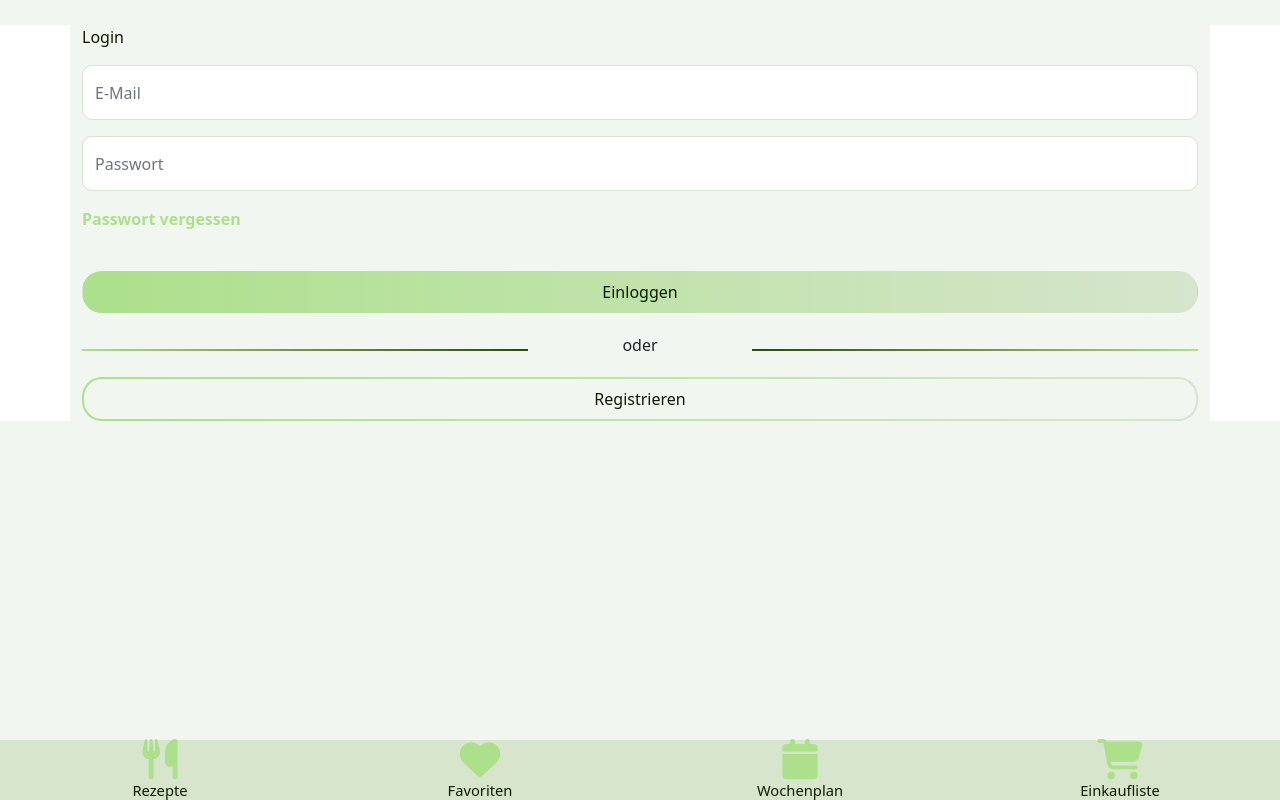
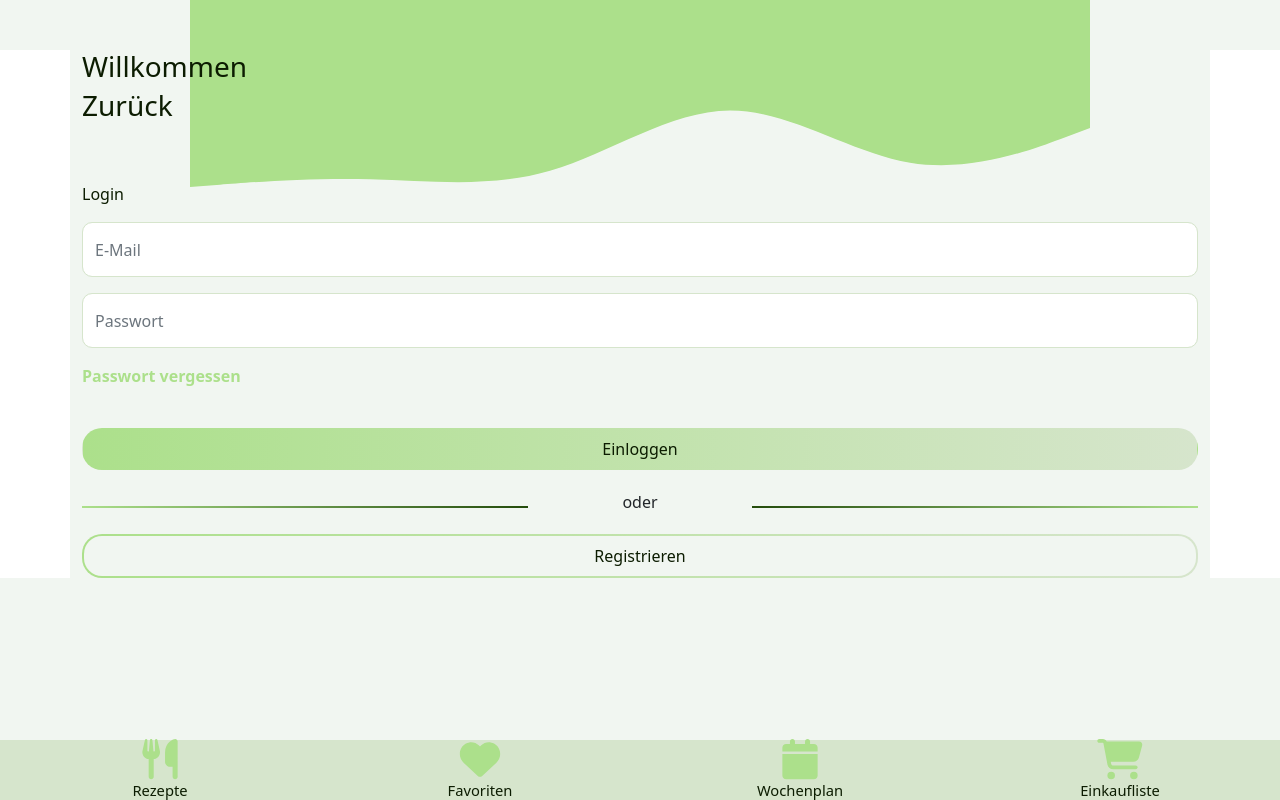
Before and after one commit to MUppenkamp/smart_cooking, a React (Create React App) app in the folder frontend/: page / in a window 1280 px wide. Both pictures are taken after a click on the element "LOGO". Built offline with nearby package versions, Linux system fonts and the light colour scheme.

Commit message:
:lipstick: Add cute svg

```diff
--- a/frontend/src/components/loginOrRegisterSite/LoginOrRegisterSite.tsx
+++ b/frontend/src/components/loginOrRegisterSite/LoginOrRegisterSite.tsx
@@ -104,7 +104,7 @@ const LoginOrRegisterSite: React.FunctionComponent<LoginSiteProps> = ({
                 </>
             );
         }
-    }
+    };
 
     const renderButtonLogin = () => {
         return (
@@ -118,8 +118,8 @@ const LoginOrRegisterSite: React.FunctionComponent<LoginSiteProps> = ({
                     Einloggen
                 </Button>
             </div>
-        )
-    }
+        );
+    };
 
     const renderButtonRegister = () => {
         return (
@@ -133,11 +133,33 @@ const LoginOrRegisterSite: React.FunctionComponent<LoginSiteProps> = ({
                     Registrieren
                 </Button>
             </div>
-        )
-    }
+        );
+    };
 
     return (
+        <>
+            <svg id='visual' viewBox='0 0 900 600' width='900' height='600'>
+                <path
+                    className='svg-path'
+                    d='M0 357L30 354.7C60 352.3 120 347.7 180 349.2C240 350.7 300 358.3 360 340.8C420 323.3 480 280.7 540 280.5C600 280.3 660 322.7 720 332.7C780 342.7 840 320.3 870 309.2L900 298L900 0L870 0C840 0 780 0 720 0C660 0 600 0 540 0C480 0 420 0 360 0C300 0 240 0 180 0C120 0 60 0 30 0L0 0Z'
+                    fill='#ace08b' stroke-linecap='round' stroke-linejoin='miter'
+                >
+                </path>
+            </svg>
             <div className='login-or-register'>
+                <h3 className='login-or-register__greeting'>
+                    <p className='login-or-register__greeting__1'>
+                        {
+                            login ? 'Willkommen' : 'Account'
+                        }
+                    </p>
+                    <p>
+                        {
+
+                            login ? 'Zurück' : 'Erstellen'
+                        }
+                    </p>
+                </h3>
                 {renderInputs()}
                 {
                     login ? renderButtonLogin() : renderButtonRegister()
@@ -151,6 +173,7 @@ const LoginOrRegisterSite: React.FunctionComponent<LoginSiteProps> = ({
                     login ? renderButtonRegister() : renderButtonLogin()
                 }
             </div>
+        </>
     );
 };
 
--- a/frontend/src/components/loginOrRegisterSite/loginOrRegisterSite.scss
+++ b/frontend/src/components/loginOrRegisterSite/loginOrRegisterSite.scss
@@ -1,6 +1,16 @@
 @import '../../../src/constants/variables';
 
 .login-or-register {
+  position: relative;
+
+  &__greeting {
+    margin: 50px 0 60px 0;
+
+    &__1 {
+      margin-bottom: 5px;
+    }
+  }
+
   &__input {
     height: 55px;
     border-radius: $border-radius;
@@ -78,3 +88,14 @@
     }
   }
 }
+
+#visual {
+  position: absolute;
+  right: 0;
+  width: 100%;
+  margin-top: -220px;
+}
+
+.svg-path svg {
+  transition: all 0.4s cubic-bezier(0.16, 1, 0.3, 1) 0s;
+}
```
Lines whose indentation alone changed are shown as unchanged.
